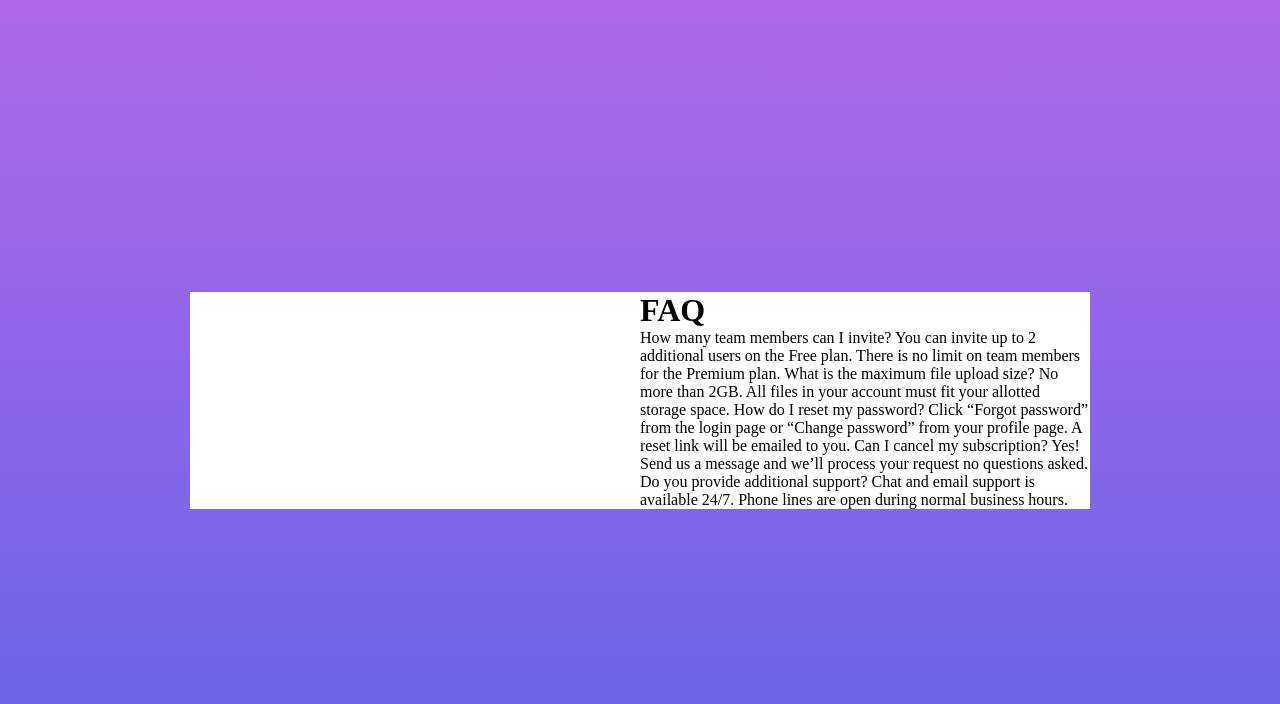
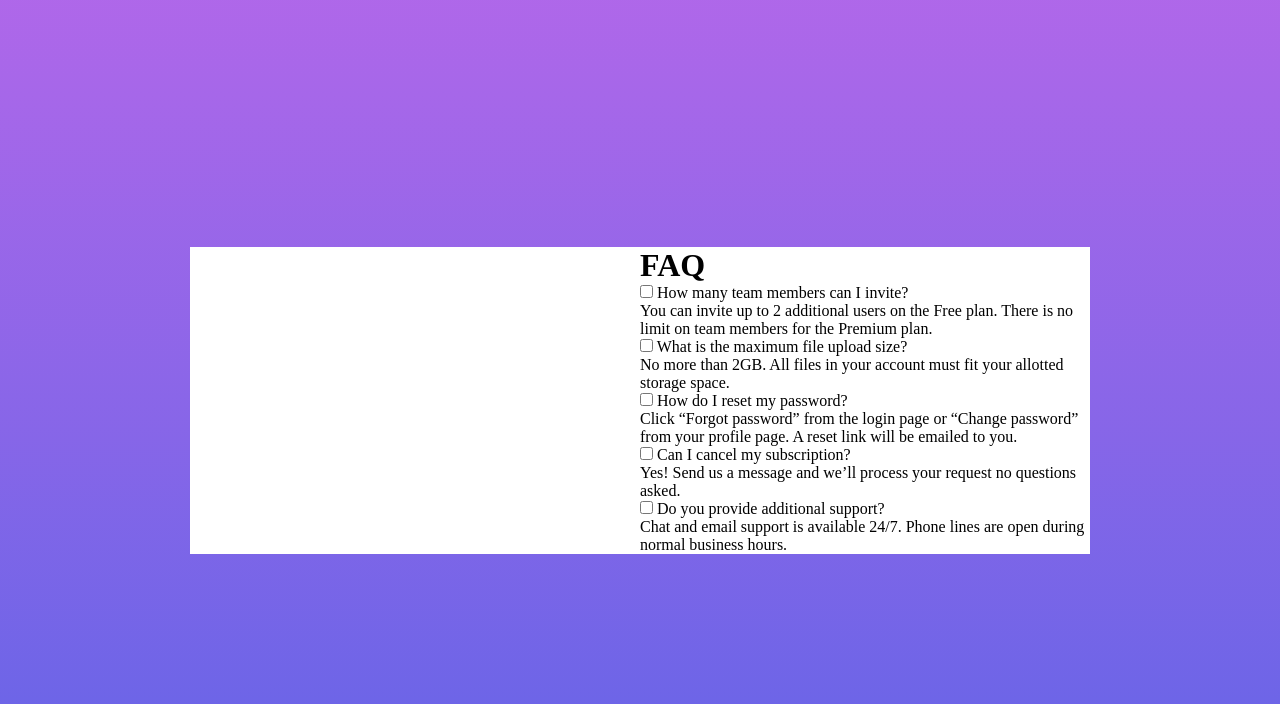
Before and after one commit to nkriedner/faq-accordion-card-challenge, a plain HTML site: page index.html in a window 1280 px wide. Drawn offline with Linux system fonts and the light colour scheme.

Commit message:
Add html structure for faq accordion

```diff
--- a/index.html
+++ b/index.html
@@ -15,13 +15,49 @@
             <div class="illustration"></div>
             <div class="faq-text">
                 <h1>FAQ</h1>
-                How many team members can I invite? You can invite up to 2 additional users on the Free plan. There is
-                no limit on team members for the Premium plan. What is the maximum file upload size? No more than 2GB.
-                All files in your account must fit your allotted storage space. How do I reset my password? Click
-                “Forgot password” from the login page or “Change password” from your profile page. A reset link will be
-                emailed to you. Can I cancel my subscription? Yes! Send us a message and we’ll process your request no
-                questions asked. Do you provide additional support? Chat and email support is available 24/7. Phone
-                lines are open during normal business hours.
+                <div class="question">
+                    <input type="checkbox" id="question1" />
+                    <label for="question1">How many team members can I invite?</label>
+                    <div class="answer">
+                        <p>
+                            You can invite up to 2 additional users on the Free plan. There is no limit on team members
+                            for the Premium plan.
+                        </p>
+                    </div>
+                </div>
+                <div class="question">
+                    <input type="checkbox" id="question2" />
+                    <label for="question2">What is the maximum file upload size?</label>
+                    <div class="answer">
+                        <p>No more than 2GB. All files in your account must fit your allotted storage space.</p>
+                    </div>
+                </div>
+                <div class="question">
+                    <input type="checkbox" id="question3" />
+                    <label for="question3">How do I reset my password?</label>
+                    <div class="answer">
+                        <p>
+                            Click “Forgot password” from the login page or “Change password” from your profile page. A
+                            reset link will be emailed to you.
+                        </p>
+                    </div>
+                </div>
+                <div class="question">
+                    <input type="checkbox" id="question4" />
+                    <label for="question4">Can I cancel my subscription?</label>
+                    <div class="answer">
+                        <p>Yes! Send us a message and we’ll process your request no questions asked.</p>
+                    </div>
+                </div>
+                <div class="question">
+                    <input type="checkbox" id="question5" />
+                    <label for="question5">Do you provide additional support?</label>
+                    <div class="answer">
+                        <p>
+                            Chat and email support is available 24/7. Phone lines are open during normal business hours.
+                        </p>
+                    </div>
+                </div>
             </div>
         </div>
 
```
